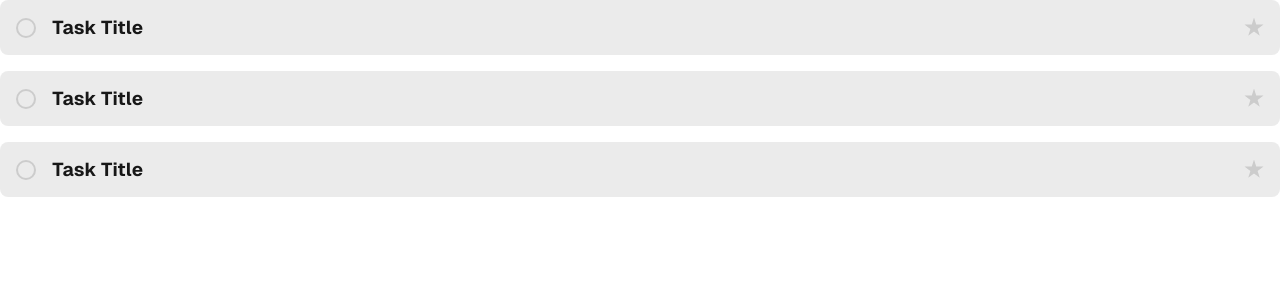
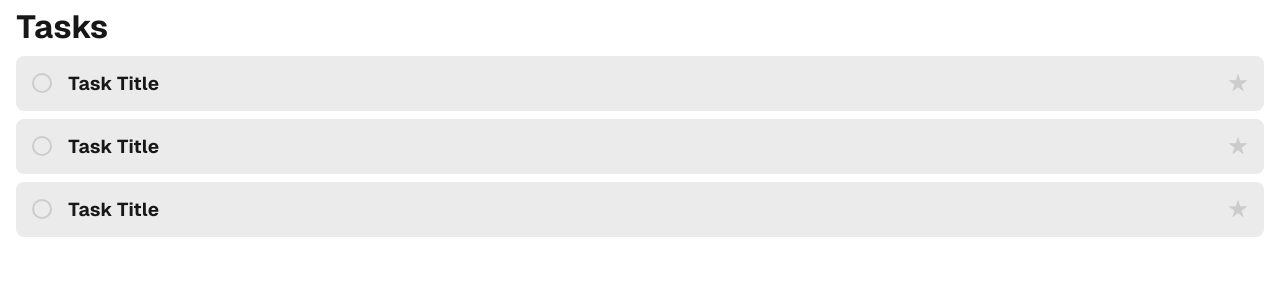
Before and after one commit to BraulioSG/TaskManager, a Next.js app: page / in a window 1280 px wide. Shown: the top 300 px of the page. Built offline with nearby package versions, Linux system fonts and the light colour scheme.

Commit message:
Cambios en container de tasks

```diff
--- a/src/app/components/tasksContainer.scss
+++ b/src/app/components/tasksContainer.scss
@@ -3,7 +3,26 @@
     flex-direction: column;
     align-items: center;
     justify-content: flex-start;
-    gap: 16px;
     width: 100%;
     height: 100%;
+
+    .top {
+        display: flex;
+        align-items: center;
+        justify-content: space-between;
+        width: 100%;
+        height: 60px;
+        padding: 0 16px;
+    }
+
+    .list {
+        display: flex;
+        flex-direction: column;
+        align-items: center;
+        justify-content: flex-start;
+        width: 100%;
+        height: 100%;
+        padding: 0 16px;
+        gap: 8px;
+    }
 }
--- a/src/app/components/tasksContainer.tsx
+++ b/src/app/components/tasksContainer.tsx
@@ -3,9 +3,15 @@ import "./tasksContainer.scss";
 export default function TasksContainer() {
     return (
         <div className="tasks-container">
-            <TaskItem />
-            <TaskItem />
-            <TaskItem />
+            <div className="top">
+                <h1>Tasks</h1>
+            </div>
+            <div className="list">
+                <TaskItem />
+                <TaskItem />
+                <TaskItem />
+            </div>
+
         </div>
     );
 }
```
